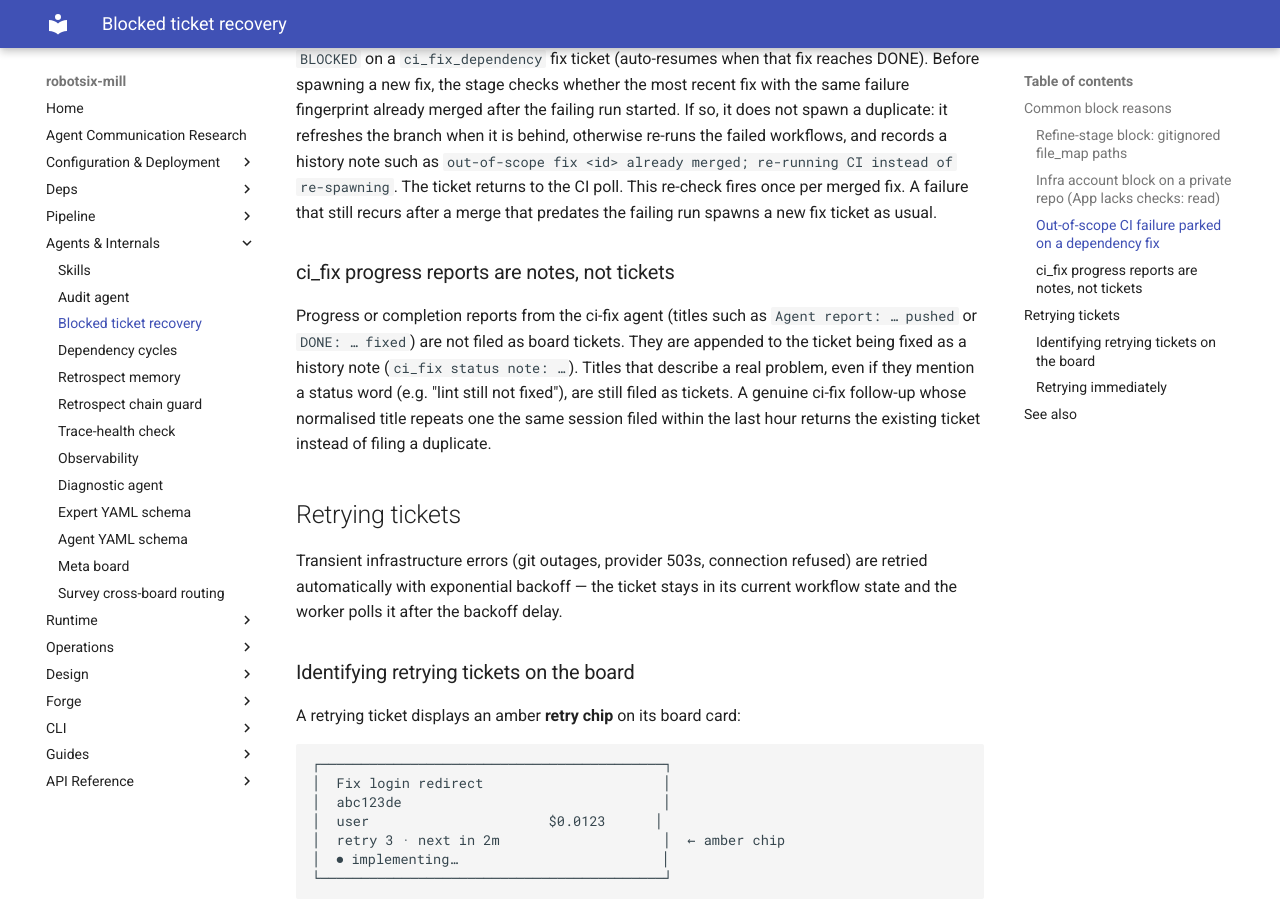
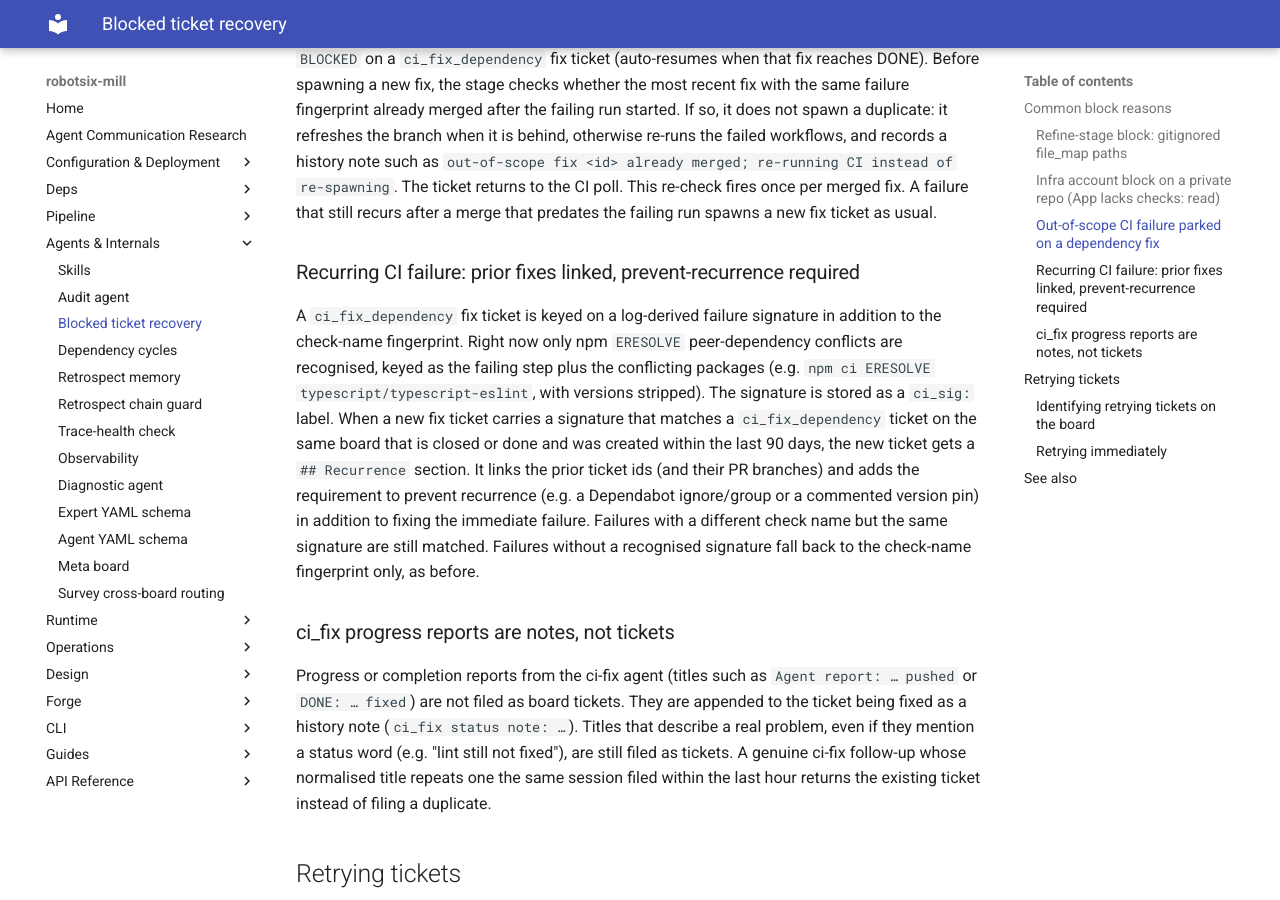
Before and after one commit to damien-robotsix/robotsix-mill, an MkDocs documentation site: the page built from docs/stages/blocked-ticket-recovery.md, in a window 1280 px wide and 900 px high, scrolled down 2963 px. Built offline with MkDocs 1.6.1 and Material for MkDocs 9.7.7, drawn with Linux system fonts in a browser that asks for light colours.

Commit message:
mill(docs): ci_fix_dependency: detect a recurring out-of-scope failure signature and require a recurrence guard instead of re-applying the same revert (20261104T140017Z-ci-fix-dependency-detect-a-recurring-out-1761)

```diff
--- a/docs/stages/blocked-ticket-recovery.md
+++ b/docs/stages/blocked-ticket-recovery.md
@@ -150,6 +150,23 @@ returns to the CI poll. This re-check fires once per merged fix. A failure
 that still recurs after a merge that predates the failing run spawns a new
 fix ticket as usual.
 
+### Recurring CI failure: prior fixes linked, prevent-recurrence required
+
+A `ci_fix_dependency` fix ticket is keyed on a log-derived failure
+signature in addition to the check-name fingerprint. Right now only npm
+`ERESOLVE` peer-dependency conflicts are recognised, keyed as the failing
+step plus the conflicting packages (e.g. `npm ci ERESOLVE
+typescript/typescript-eslint`, with versions stripped). The signature is
+stored as a `ci_sig:` label. When a new fix ticket carries a signature
+that matches a `ci_fix_dependency` ticket on the same board that is closed
+or done and was created within the last 90 days, the new ticket gets a
+`## Recurrence` section. It links the prior ticket ids (and their PR
+branches) and adds the requirement to prevent recurrence (e.g. a Dependabot
+ignore/group or a commented version pin) in addition to fixing the
+immediate failure. Failures with a different check name but the same
+signature are still matched. Failures without a recognised signature
+fall back to the check-name fingerprint only, as before.
+
 ### ci_fix progress reports are notes, not tickets
 
 Progress or completion reports from the ci-fix agent (titles such as
```
